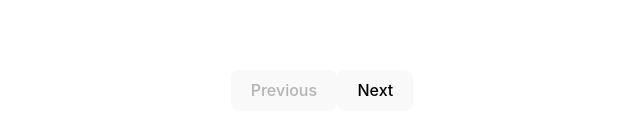
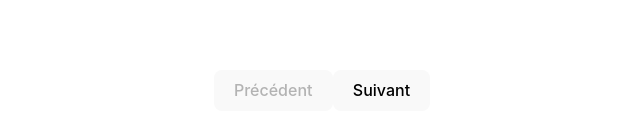
Before and after one commit to timothee-durand/iim-creative-robot, a Vue app: page / in a window 1280 px wide. Shown: the part 569-704 px from the top of the page, without its empty margins (318-958 px from the left). Built offline with nearby package versions, Linux system fonts and the light colour scheme.

Commit message:
feat: add logic to buttons

```diff
--- a/src/components/stepForm/StepForm.vue
+++ b/src/components/stepForm/StepForm.vue
@@ -1,9 +1,12 @@
 <script setup lang="ts">
 import { computed, ref} from "vue";
 import {formSteps} from "./formSteps.ts";
+import {useFormStepStore} from "./formStore.ts";
 
 const currentStepIndex = ref<number>(0);
 const mode = ref<"next" | "previous">("next");
+
+const store = useFormStepStore()
 
 const hasPreviousStep = computed(() => {
   return currentStepIndex.value > 0;
@@ -30,6 +33,10 @@ function goToPreviousStep() {
 const currentStep = computed(() => {
   return formSteps[currentStepIndex.value];
 });
+
+defineEmits<{
+  (event: "submit"): void
+}>()
 </script>
 
 <template>
@@ -40,8 +47,9 @@ const currentStep = computed(() => {
     </transition>
   </div>
   <div class="step-form__actions">
-    <button type="button" @click="goToPreviousStep" :disabled="!hasPreviousStep">Previous</button>
-    <button type="button" @click="goToNextStep" :disabled="!hasNextStep">Next</button>
+    <button type="button" @click="goToPreviousStep" :disabled="!hasPreviousStep">Précédent</button>
+    <button type="button" @click="goToNextStep" v-if="hasNextStep">Suivant</button>
+    <button type="button" @click="$emit('submit')" v-else :disabled="!store.isValid">Envoyer</button>
   </div>
 </div>
 </template>
--- a/src/components/stepForm/formStore.ts
+++ b/src/components/stepForm/formStore.ts
@@ -10,6 +10,10 @@ export const useFormStepStore = defineStore('form', {
         type: null,
         connexion: null
     }),
-    getters: {},
+    getters: {
+        isValid(state) {
+            return state.type !== null && state.connexion !== null
+        }
+    },
     actions: {},
 })
```
